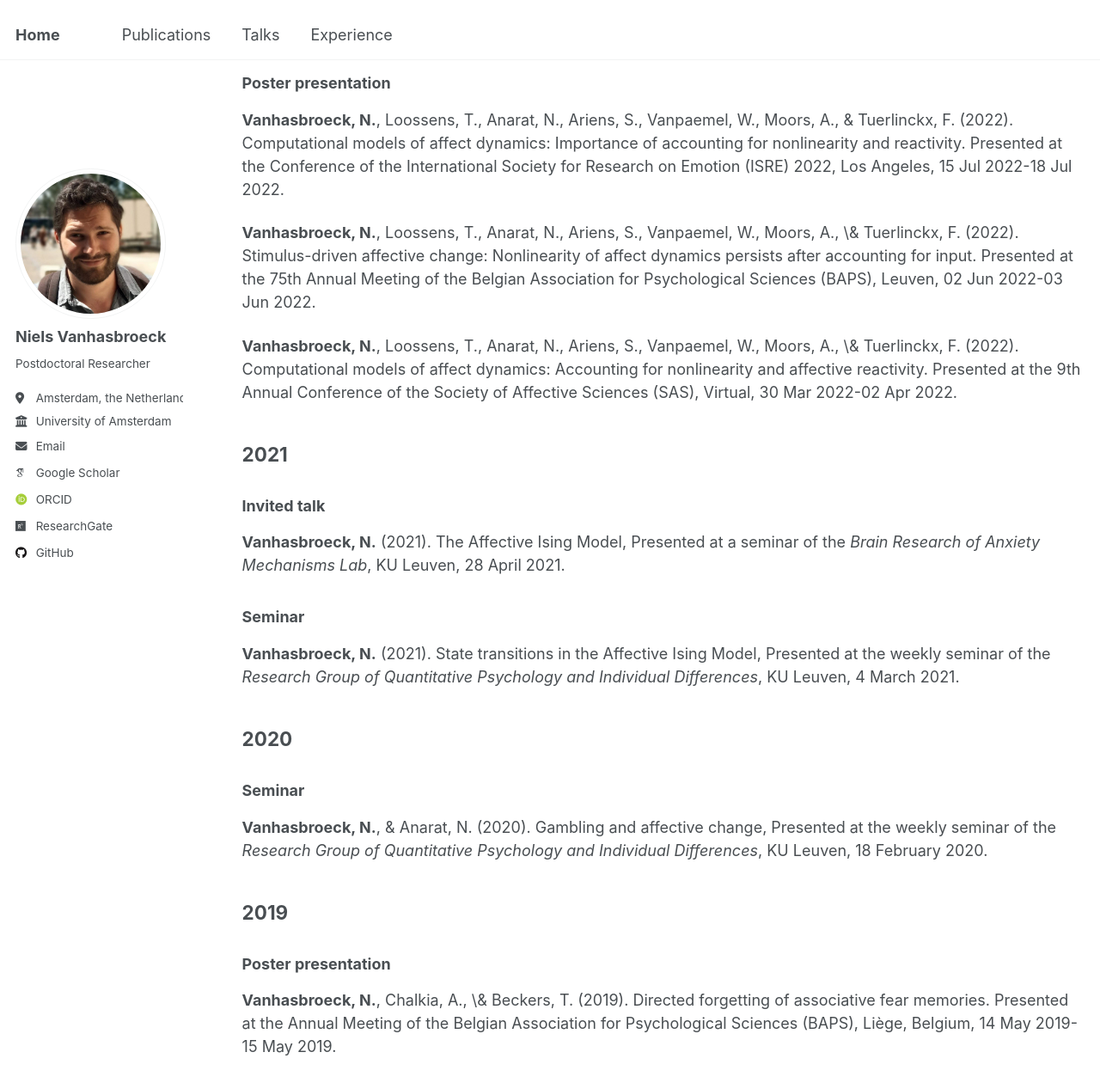
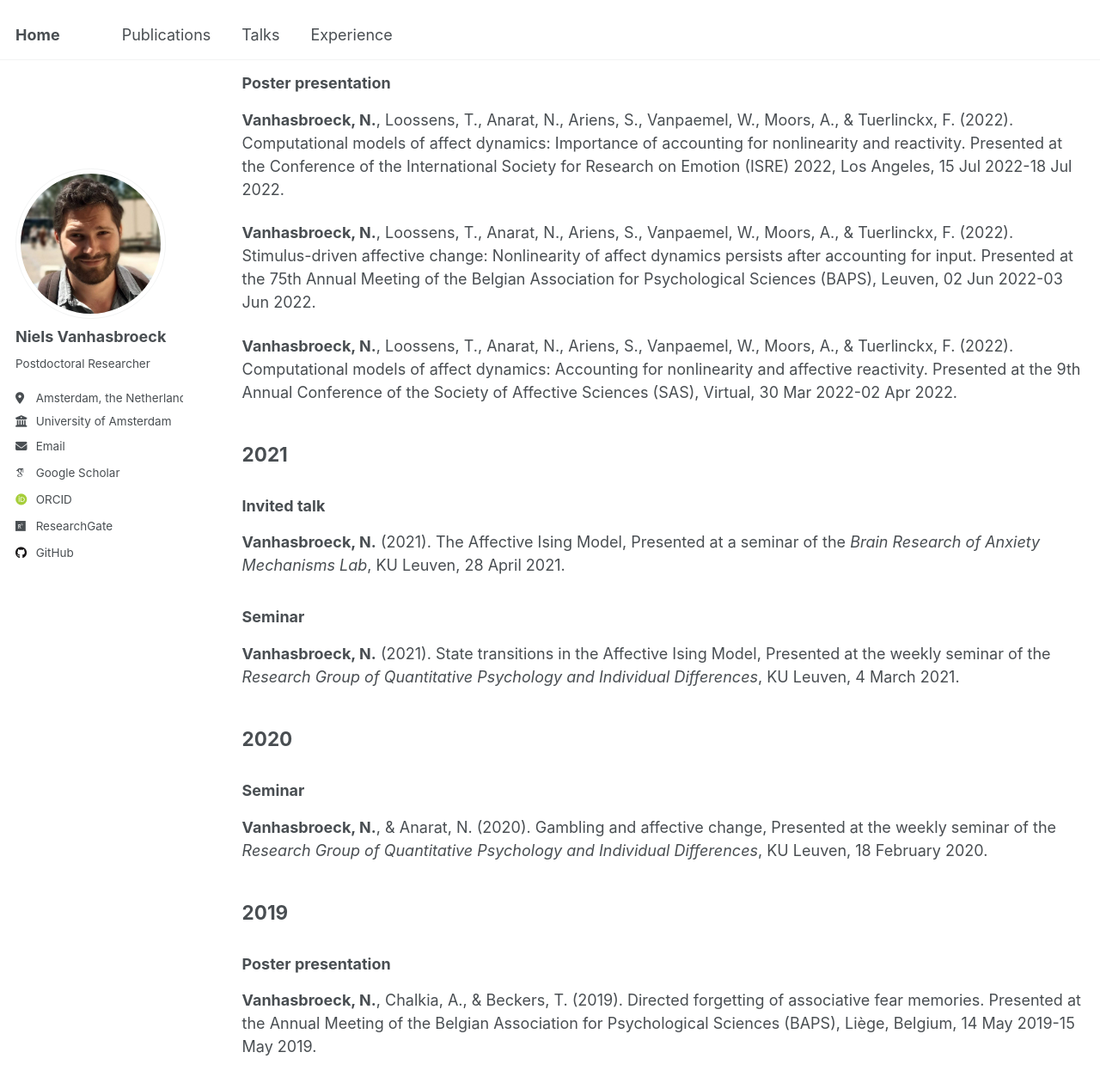
Before and after one commit to ndpvh/ndpvh.github.io, a Jekyll site: the page built from _pages/talks.md, in a window 1280 px wide and 1400 px high, scrolled down 1646 px. Shown: the top 1267 px of the window at 86% size. Built offline with Jekyll 4.4.1, drawn with Linux system fonts in a browser that asks for light colours; some web fonts are replaced.

Commit message:
Correction in references

```diff
--- a/_pages/talks.md
+++ b/_pages/talks.md
@@ -61,9 +61,9 @@ author_profile: true
 
 **Vanhasbroeck, N.**, Loossens, T., Anarat, N., Ariens, S., Vanpaemel, W., Moors, A., & Tuerlinckx, F. (2022). Computational models of affect dynamics: Importance of accounting for nonlinearity and reactivity. Presented at the Conference of the International Society for Research on Emotion (ISRE) 2022, Los Angeles, 15 Jul 2022-18 Jul 2022.
 
-**Vanhasbroeck, N.**, Loossens, T., Anarat, N., Ariens, S., Vanpaemel, W., Moors, A., \& Tuerlinckx, F. (2022). Stimulus-driven affective change: Nonlinearity of affect dynamics persists after accounting for input. Presented at the 75th Annual Meeting of the Belgian Association for Psychological Sciences (BAPS), Leuven, 02 Jun 2022-03 Jun 2022.
+**Vanhasbroeck, N.**, Loossens, T., Anarat, N., Ariens, S., Vanpaemel, W., Moors, A., & Tuerlinckx, F. (2022). Stimulus-driven affective change: Nonlinearity of affect dynamics persists after accounting for input. Presented at the 75th Annual Meeting of the Belgian Association for Psychological Sciences (BAPS), Leuven, 02 Jun 2022-03 Jun 2022.
 
-**Vanhasbroeck, N.**, Loossens, T., Anarat, N., Ariens, S., Vanpaemel, W., Moors, A., \& Tuerlinckx, F. (2022). Computational models of affect dynamics: Accounting for nonlinearity and affective reactivity. Presented at the 9th Annual Conference of the Society of Affective Sciences (SAS), Virtual, 30 Mar 2022-02 Apr 2022.
+**Vanhasbroeck, N.**, Loossens, T., Anarat, N., Ariens, S., Vanpaemel, W., Moors, A., & Tuerlinckx, F. (2022). Computational models of affect dynamics: Accounting for nonlinearity and affective reactivity. Presented at the 9th Annual Conference of the Society of Affective Sciences (SAS), Virtual, 30 Mar 2022-02 Apr 2022.
 
 
 
@@ -94,4 +94,4 @@ author_profile: true
 
 ### Poster presentation
 
-**Vanhasbroeck, N.**, Chalkia, A., \& Beckers, T. (2019). Directed forgetting of associative fear memories. Presented at the Annual Meeting of the Belgian Association for Psychological Sciences (BAPS), Liège, Belgium, 14 May 2019-15 May 2019.
+**Vanhasbroeck, N.**, Chalkia, A., & Beckers, T. (2019). Directed forgetting of associative fear memories. Presented at the Annual Meeting of the Belgian Association for Psychological Sciences (BAPS), Liège, Belgium, 14 May 2019-15 May 2019.
```
Also changed, not shown: 1 other file.
